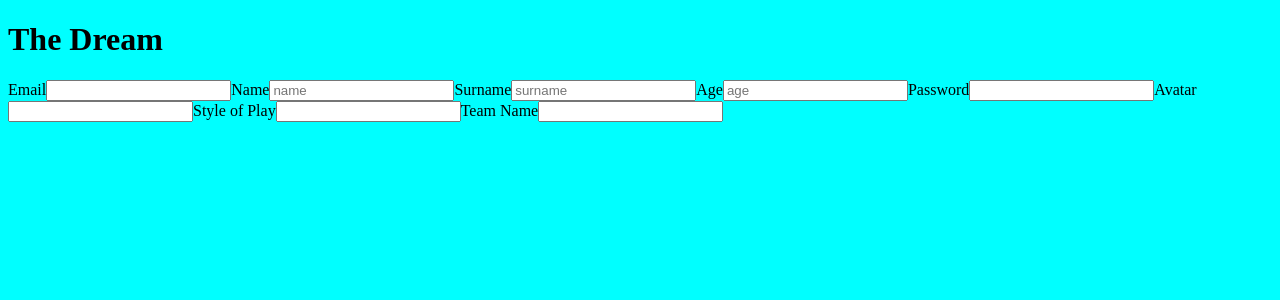
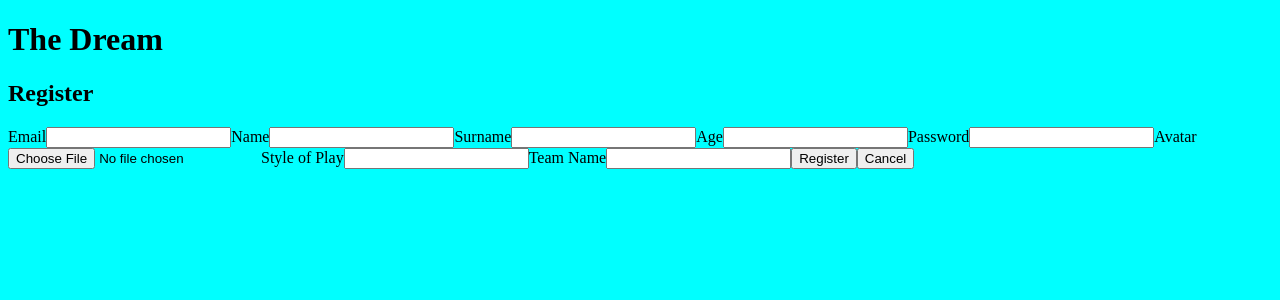
Before and after one commit to isdi-coders-2023/Franz-Salinas-Final-Project-front-202309-mad, a React (Vite) app: page /register in a window 1280 px wide. Shown: the top 300 px of the page. Built offline with nearby package versions, Linux system fonts and the light colour scheme.

Commit message:
Add commplete funtionality of login and register

```diff
--- a/src/components/login/login.tsx
+++ b/src/components/login/login.tsx
@@ -1,3 +1,37 @@
+import { SyntheticEvent, useState } from 'react';
+import { useUsers } from '../../hooks/user.hooks';
+
+import { LoginUser } from '../../models/users';
+
 export const Login = () => {
-  return <></>;
+  const [isLogged, setLogin] = useState(false);
+  const { login } = useUsers();
+
+  const handleSubmit = (event: SyntheticEvent) => {
+    event.preventDefault();
+    const formElement = event.target as HTMLFormElement;
+    const formData = new FormData(formElement);
+    const loginUser: LoginUser = {
+      email: formData.get('email')?.toString() as string,
+      password: formData.get('password')?.toString() as string,
+    };
+    login(loginUser);
+    setLogin(true);
+  };
+
+  return (
+    <>
+      {!isLogged && (
+        <form onSubmit={handleSubmit} className="login-form">
+          <label htmlFor="">Email</label>
+          <input type="text" name="email" required />
+          <label htmlFor="">Password</label>
+          <input type="text" name="password" required />
+          <button type="submit"> Login </button>
+        </form>
+      )}
+
+      {isLogged && <p>Estas logeado papi</p>}
+    </>
+  );
 };
--- a/src/components/register/register.tsx
+++ b/src/components/register/register.tsx
@@ -1,24 +1,46 @@
+import { SyntheticEvent, useState } from 'react';
+import { useUsers } from '../../hooks/user.hooks';
+
 export const Register = () => {
+  const [hasRegister, setRegister] = useState(false);
+  const { register } = useUsers();
+
+  const handleSubmit = (event: SyntheticEvent) => {
+    event.preventDefault();
+    const formElement = event.target as HTMLFormElement;
+    const formData = new FormData(formElement);
+    register(formData);
+    setRegister(true);
+
+    return;
+  };
+
   return (
     <>
-      <form>
+      <h2>Register</h2>
+
+      {!hasRegister && (
+        <form onSubmit={handleSubmit} className="register-form">
           <label htmlFor="">Email</label>
-        <input type="text" name="email" />
+          <input type="text" name="email" required />
           <label htmlFor="">Name</label>
-        <input type="text" name="name" placeholder="name" />
+          <input type="text" name="name" />
           <label htmlFor="">Surname</label>
-        <input type="text" name="surname" placeholder="surname" />
+          <input type="text" name="surname" />
           <label htmlFor="">Age</label>
-        <input type="text" name="age" placeholder="age" />
+          <input type="text" name="age" />
           <label htmlFor="">Password</label>
-        <input type="text" name="password" />
+          <input type="text" name="password" required />
           <label htmlFor="">Avatar</label>
-        <input type="text" name="avatar" />
+          <input type="file" name="avatar" required />
           <label htmlFor="">Style of Play</label>
           <input type="text" name="style" />
           <label htmlFor="">Team Name</label>
           <input type="text" name="Password" />
+          <button type="submit">Register</button>
+          <button type="button">Cancel</button>
         </form>
+      )}
     </>
   );
 };
```
Lines whose indentation alone changed are shown as unchanged.
